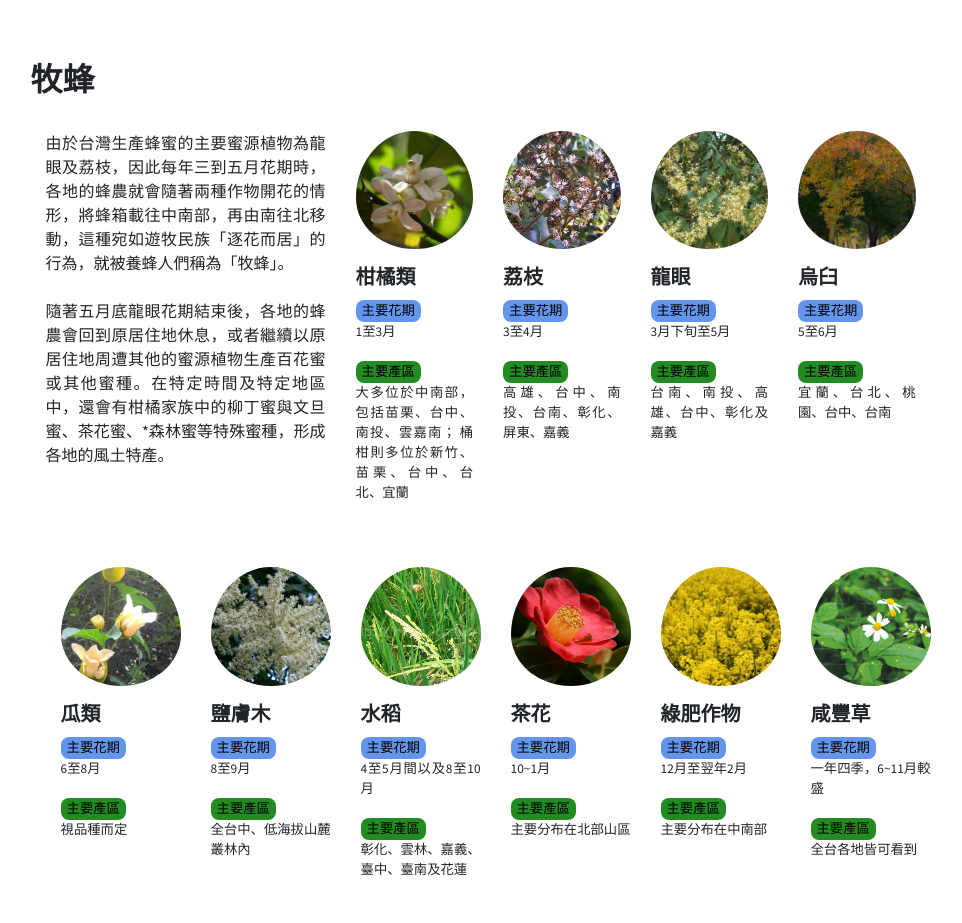
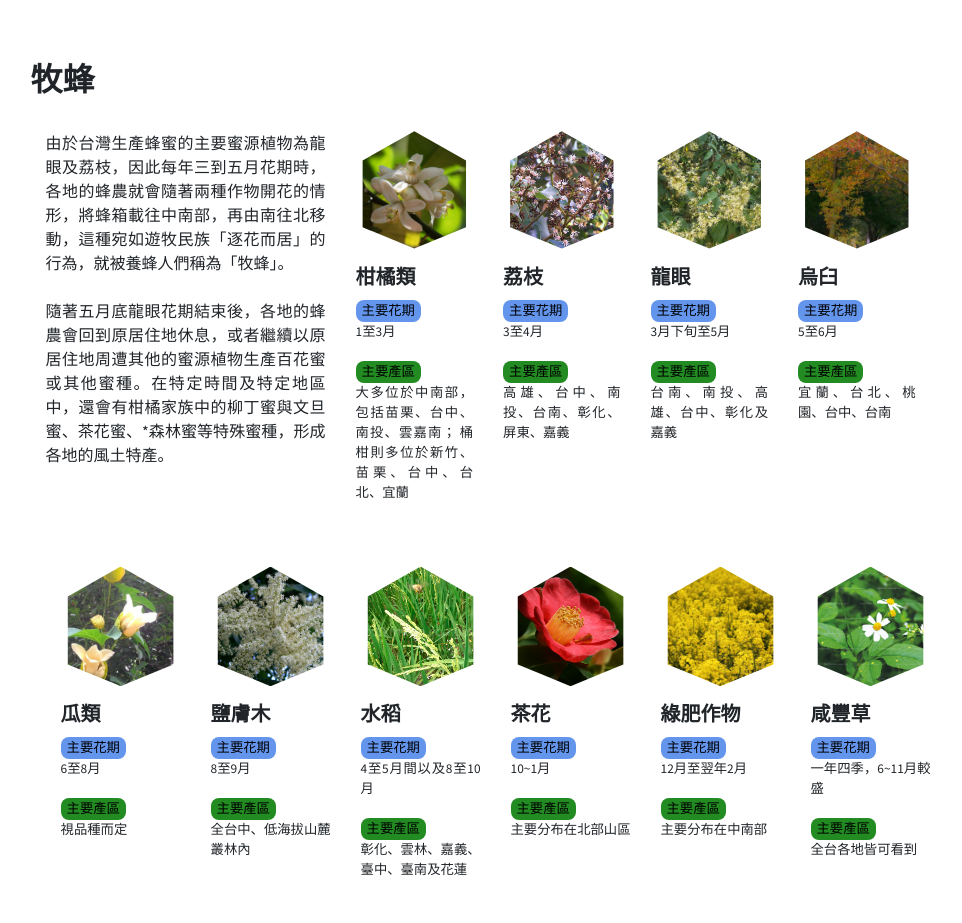
Before and after one commit to kaiyu0115/TaiwanHoney, a plain HTML site: page index.html in a window 1280 px wide. Shown: the part 7201-8124 px from the top of the page, without its empty margins (138-1100 px from the left). Drawn offline with nearby package versions, Linux system fonts and the light colour scheme; a script that the page names is missing.

Commit message:
beta 1.3.8

```diff
--- a/index.html
+++ b/index.html
@@ -220,6 +220,13 @@
             opacity: 1;
         }
 
+        .hex {
+           clip-path: polygon(50% 0%, 94% 22%, 94% 72%, 50% 88%, 6% 72%, 6% 22%);
+            width: 100%!important;
+            max-width: 100%!important;
+            height: auto!important;
+        }
+
         table, th, td {
         border: 1px solid black;
         border-collapse: collapse;
@@ -232,6 +239,13 @@
             #p1 {
                 padding-right: 0%!important;
             }
+
+            .hex {
+           clip-path: polygon(50% 0%, 95% 22%, 95% 72%, 50% 92%, 5% 72%, 5% 22%);
+            width: 100%!important;
+            max-width: 100%!important;
+            height: auto!important;
+        }
         }
 
     </style>
@@ -491,7 +505,7 @@
                     </div>
                     <div class="col-lg-8 row">
                         <div class="col-lg-3 col-sm-6 imgbox py-4" style="">
-                            <img class="pb-3 border-circle" src="img/F-01.jpg" style="width: 100%">
+                            <img class="pb-3 hex" src="img/F-01.jpg" style="width: 100%">
                             <h5>柑橘類</h5>
                             <button class="lebal" style="background-color: cornflowerblue">主要花期</button>
                             <p style="font-size: 10pt">
@@ -504,7 +518,7 @@
                             </p>
                         </div>
                         <div class="col-lg-3 col-sm-6 imgbox py-4" style="">
-                            <img class="pb-3 border-circle" src="img/F-02.jpg" style="">
+                            <img class="pb-3 hex" src="img/F-02.jpg" style="">
                             <h5>荔枝</h5>
                             <button class="lebal" style="background-color: cornflowerblue">主要花期</button>
                             <p style="font-size: 10pt">
@@ -516,7 +530,7 @@
                             </p>
                         </div>
                         <div class="col-lg-3 col-sm-6 imgbox py-4" style="">
-                            <img class="pb-3 border-circle" src="img/F-03.jpg" style="">
+                            <img class="pb-3 hex" src="img/F-03.jpg" style="">
                             <h5>龍眼</h5>
                             <button class="lebal" style="background-color: cornflowerblue">主要花期</button>
                             <p style="font-size: 10pt">
@@ -528,7 +542,7 @@
                             </p>
                         </div>
                         <div class="col-lg-3 col-sm-6 imgbox py-4" style="">
-                            <img class="pb-3 border-circle" src="img/F-04.jpg" style="">
+                            <img class="pb-3 hex" src="img/F-04.jpg" style="">
                             <h5>烏臼</h5>
                             <button class="lebal" style="background-color: cornflowerblue">主要花期</button>
                             <p style="font-size: 10pt">
@@ -542,7 +556,7 @@
                     </div>
                     <div class="col-lg-12  mx-auto row">
                         <div class="col-lg-2 col-sm-6 imgbox py-4" style="">
-                            <img class="pb-3 border-circle" src="img/F-05.jpg" style="">
+                            <img class="pb-3 hex" src="img/F-05.jpg" style="">
                             <h5>瓜類</h5>
                             <button class="lebal" style="background-color: cornflowerblue">主要花期</button>
                             <p style="font-size: 10pt">
@@ -554,7 +568,7 @@
                             </p>
                         </div>
                         <div class="col-lg-2 col-sm-6 imgbox py-4" style="">
-                            <img class="pb-3 border-circle" src="img/F-06.jpg" style="">
+                            <img class="pb-3 hex" src="img/F-06.jpg" style="">
                             <h5>鹽膚木</h5>
                             <button class="lebal" style="background-color: cornflowerblue">主要花期</button>
                             <p style="font-size: 10pt">
@@ -566,7 +580,7 @@
                             </p>
                         </div>
                         <div class="col-lg-2 col-sm-6 imgbox py-4" style="">
-                            <img class="pb-3 border-circle" src="img/F-07.jpg" style="">
+                            <img class="pb-3 hex" src="img/F-07.jpg" style="">
                             <h5>水稻</h5>
                             <button class="lebal" style="background-color: cornflowerblue">主要花期</button>
                             <p style="font-size: 10pt">
@@ -578,7 +592,7 @@
                             </p>
                         </div>
                         <div class="col-lg-2 col-sm-6 imgbox py-4" style="">
-                            <img class="pb-3 border-circle" src="img/F-08.jpg" style="">
+                            <img class="pb-3 hex" src="img/F-08.jpg" style="">
                             <h5>茶花</h5>
                             <button class="lebal" style="background-color: cornflowerblue">主要花期</button>
                             <p style="font-size: 10pt">
@@ -590,7 +604,7 @@
                             </p>
                         </div>
                         <div class="col-lg-2 col-sm-6 imgbox py-4" style="">
-                            <img class="pb-3 border-circle" src="img/F-09.jpg" style="">
+                            <img class="pb-3 hex" src="img/F-09.jpg" style="">
                             <h5>綠肥作物</h5>
                             <button class="lebal" style="background-color: cornflowerblue">主要花期</button>
                             <p style="font-size: 10pt">
@@ -602,7 +616,7 @@
                             </p>
                         </div>
                         <div class="col-lg-2 col-sm-6 imgbox py-4" style="">
-                            <img class="pb-3 border-circle" src="img/F-10.jpg" style="">
+                            <img class="pb-3 hex" src="img/F-10.jpg" style="">
                             <h5>咸豐草</h5>
                             <button class="lebal" style="background-color: cornflowerblue">主要花期</button>
                             <p style="font-size: 10pt">
```
